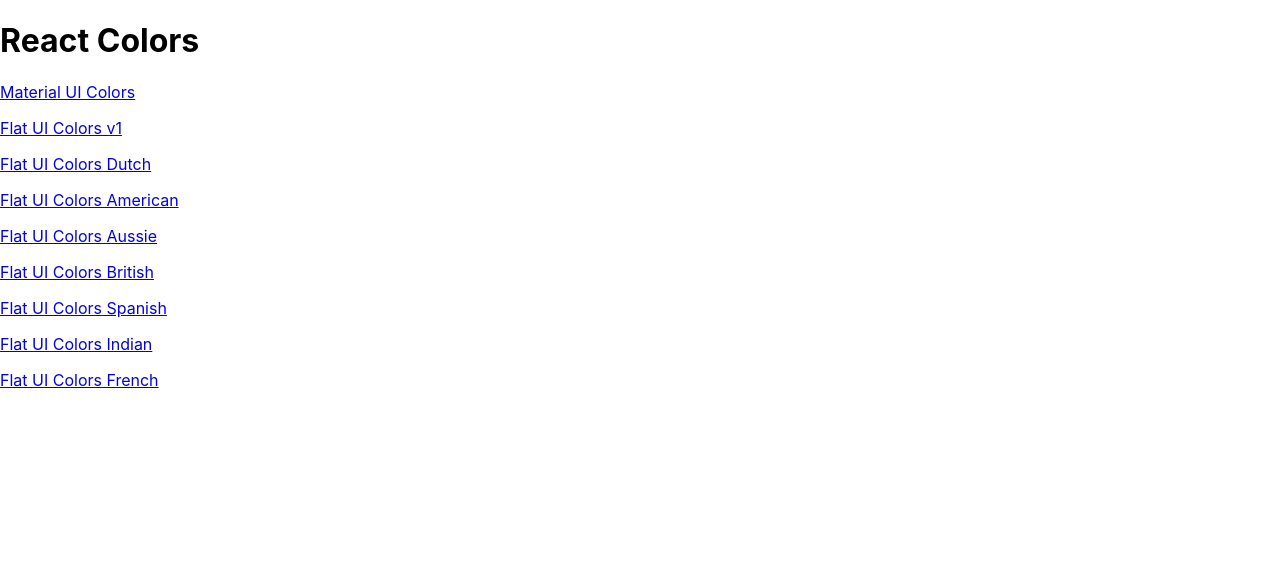
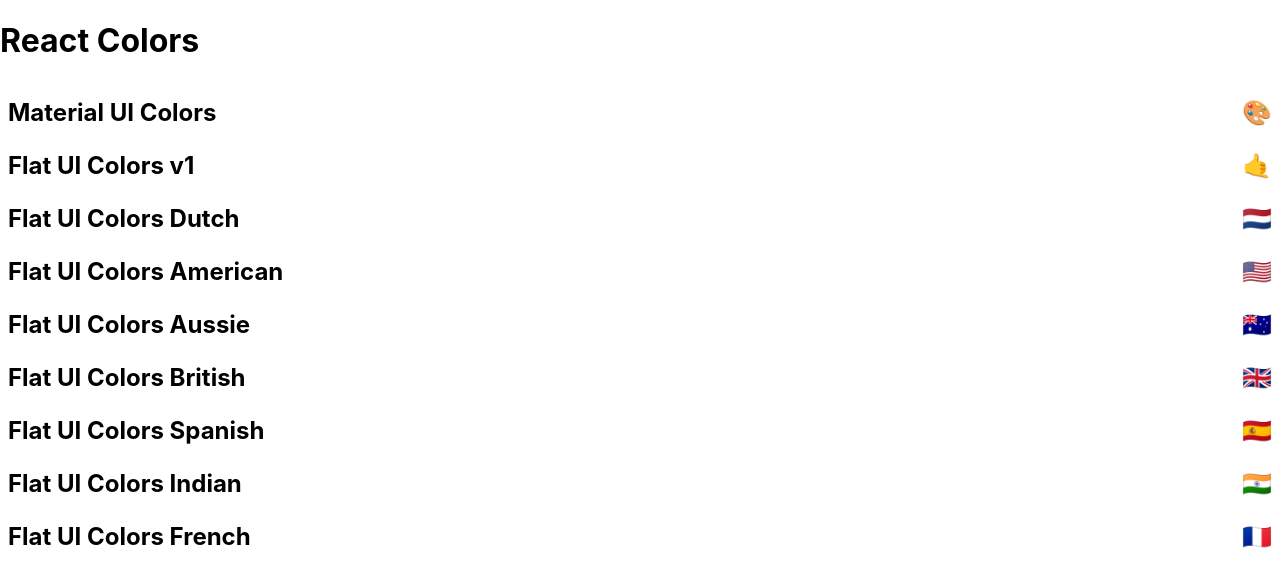
Before and after one commit to rushikeshkoli/Color-Project, a React (Create React App) app: page / in a window 1280 px wide. Shown: the top 586 px of the page. Built offline with nearby package versions, Linux system fonts and the light colour scheme.

Commit message:
Start styling mini-palette

```diff
--- a/package.json
+++ b/package.json
@@ -5,6 +5,7 @@
   "dependencies": {
     "@material-ui/core": "^4.11.0",
     "@material-ui/icons": "^4.9.1",
+    "@material-ui/styles": "^4.10.0",
     "@testing-library/jest-dom": "^4.2.4",
     "@testing-library/react": "^9.5.0",
     "@testing-library/user-event": "^7.2.1",
--- /dev/null
+++ b/src/MiniPalette.js
@@ -0,0 +1,45 @@
+import React, { Component } from 'react';
+import {makeStyles, withStyles} from '@material-ui/styles';
+
+const styles = {
+    root: {
+        backgroundColor: "white",
+        borderRadius: '5px',
+        padding: '0.5rem',
+        position: 'relative',
+        overflow: 'hidden',
+        "&:hover": {
+            cursor: 'pointer'
+        }
+    },
+    colors: {
+        backgroundColor: 'grey'
+    },
+    title: {
+        display: 'flex',
+        justifyContent: 'space-between',
+        alignItems: 'center',
+        margin: '0',
+        color: 'black',
+        paddingTop: '0.5rem',
+        fontSize: '1.5rem',
+        position: 'relative'
+    },
+    emoji: {
+        marginLeft: '0.5rem',
+        fontSize: '1.5rem'
+    }
+}
+
+function MiniPalette(props) {
+    const {classes, paletteName, emoji} = props;
+    return (
+        <div className={classes.root}>
+            <div className={classes.colors} />
+            <h5 className={classes.title}>{paletteName}<span className={classes.emoji}>{emoji}</span></h5>
+
+        </div>
+    );
+}
+
+export default withStyles(styles)(MiniPalette);
--- a/src/PaletteList.js
+++ b/src/PaletteList.js
@@ -1,5 +1,6 @@
 import React, { Component } from 'react'
 import { Link } from 'react-router-dom';
+import MiniPalette from './MiniPalette';
 
 class PaletteList extends Component {
     render() {
@@ -8,9 +9,8 @@
             <div>
                 <h1>React Colors</h1>
                 {palettes.map(palette => (
-                    <p>
-                        <Link to={`palette/${palette.id}`}>{palette.paletteName}</Link>
-                    </p>
+                        // <Link to={`palette/${palette.id}`}>{palette.paletteName}</Link>
+                    <MiniPalette {...palette}/>
                 ))}
             </div>
 
```
